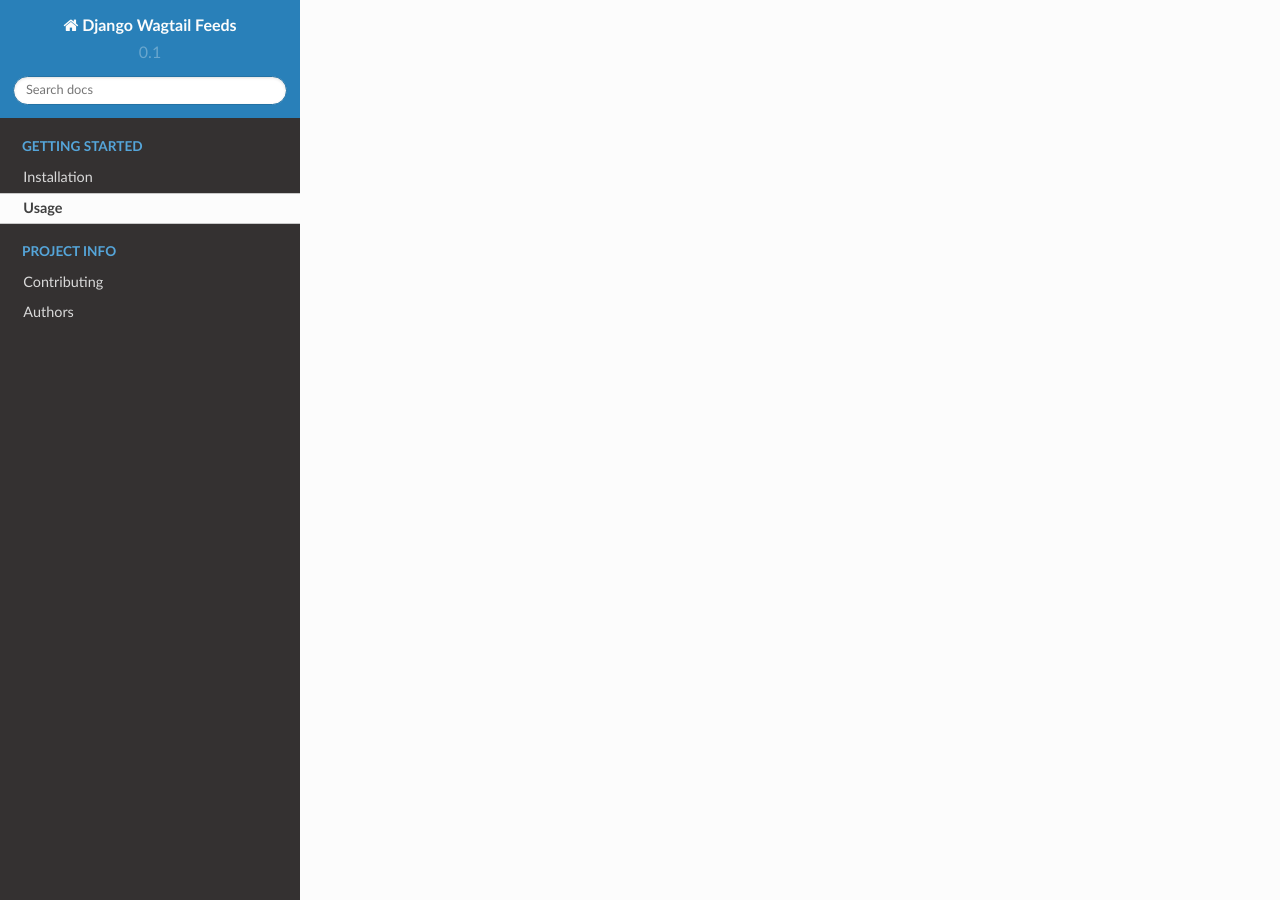
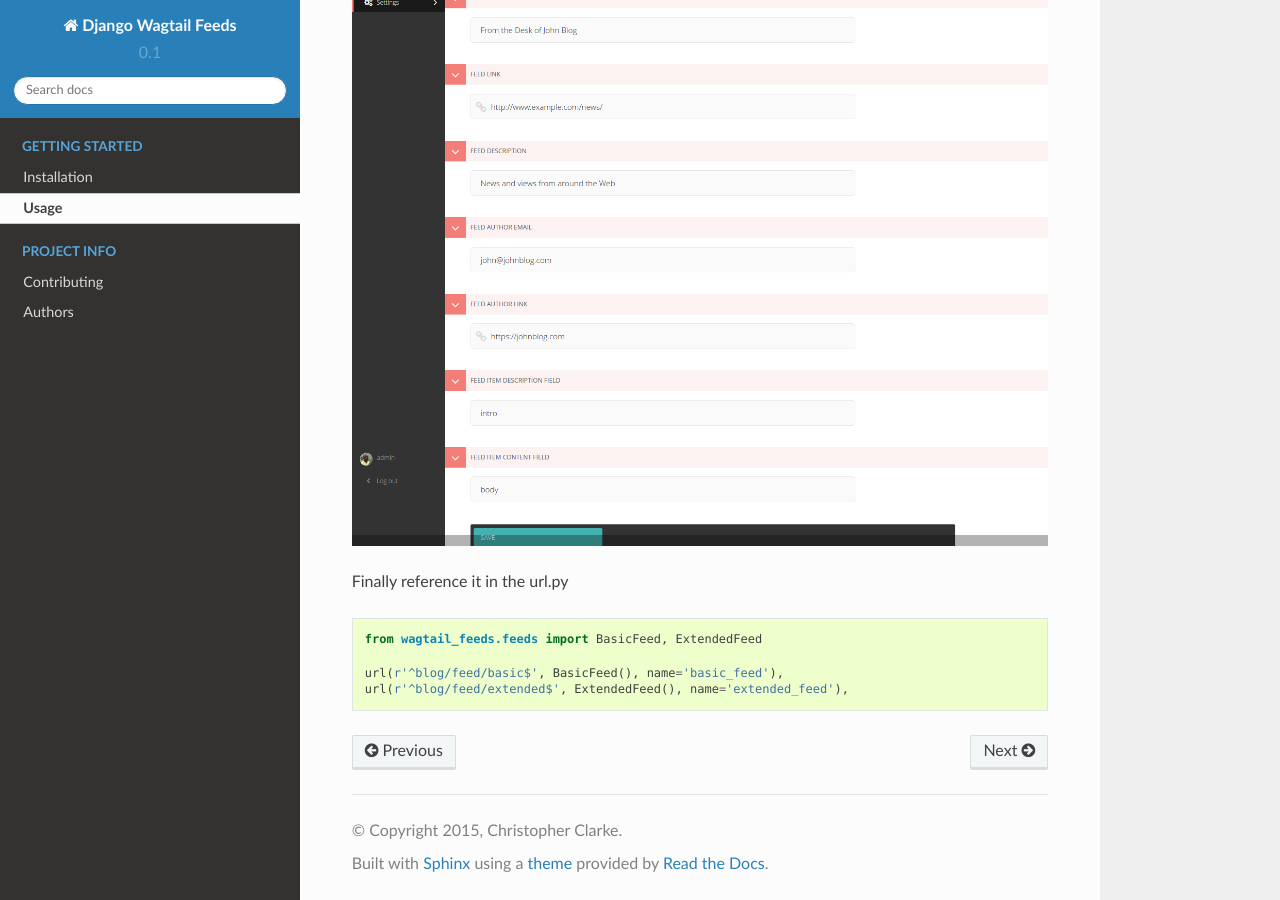
Before and after one commit to chrisdev/django-wagtail-feeds, a Sphinx documentation site: the page built from docs/usage.rst, in a window 1280 px wide and 900 px high, scrolled down 1028 px. Built offline with Sphinx 7.4.7 and the Read the Docs theme 2.0.0, drawn with Linux system fonts in a browser that asks for light colours; some of the changed text lies outside the part shown.

Commit message:
usage images

```diff
--- a/docs/usage.rst
+++ b/docs/usage.rst
@@ -4,3 +4,20 @@ Usage
 To use Django Wagtail Feeds in a project::
 
     import wagtail_feeds
+
+Run migrations for Wagtail feeds::
+
+    ./manage.py migrate wagtail_feeds
+
+Add Feed settings in the Wagtail admin
+
+.. image:: /_static/images/admin.png
+
+.. image:: /_static/images/feed-settings.png
+
+Finally reference it in the url.py ::
+
+    from wagtail_feeds.feeds import BasicFeed, ExtendedFeed
+
+    url(r'^blog/feed/basic$', BasicFeed(), name='basic_feed'),
+    url(r'^blog/feed/extended$', ExtendedFeed(), name='extended_feed'),
```
Also changed, not shown: README.rst (+9 -5 lines), docs/_static/images/admin.png (added), docs/_static/images/feed-settings.png (added).
